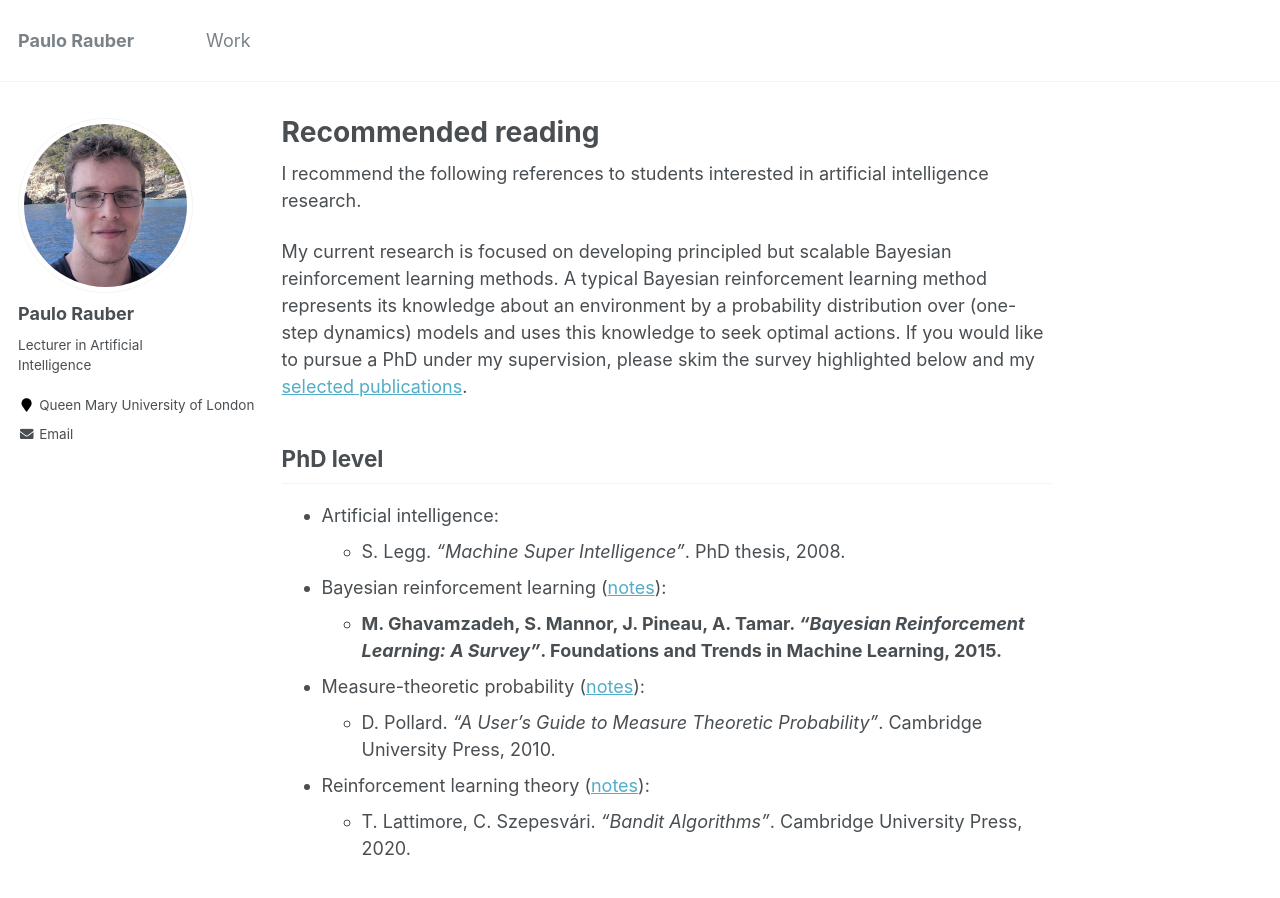
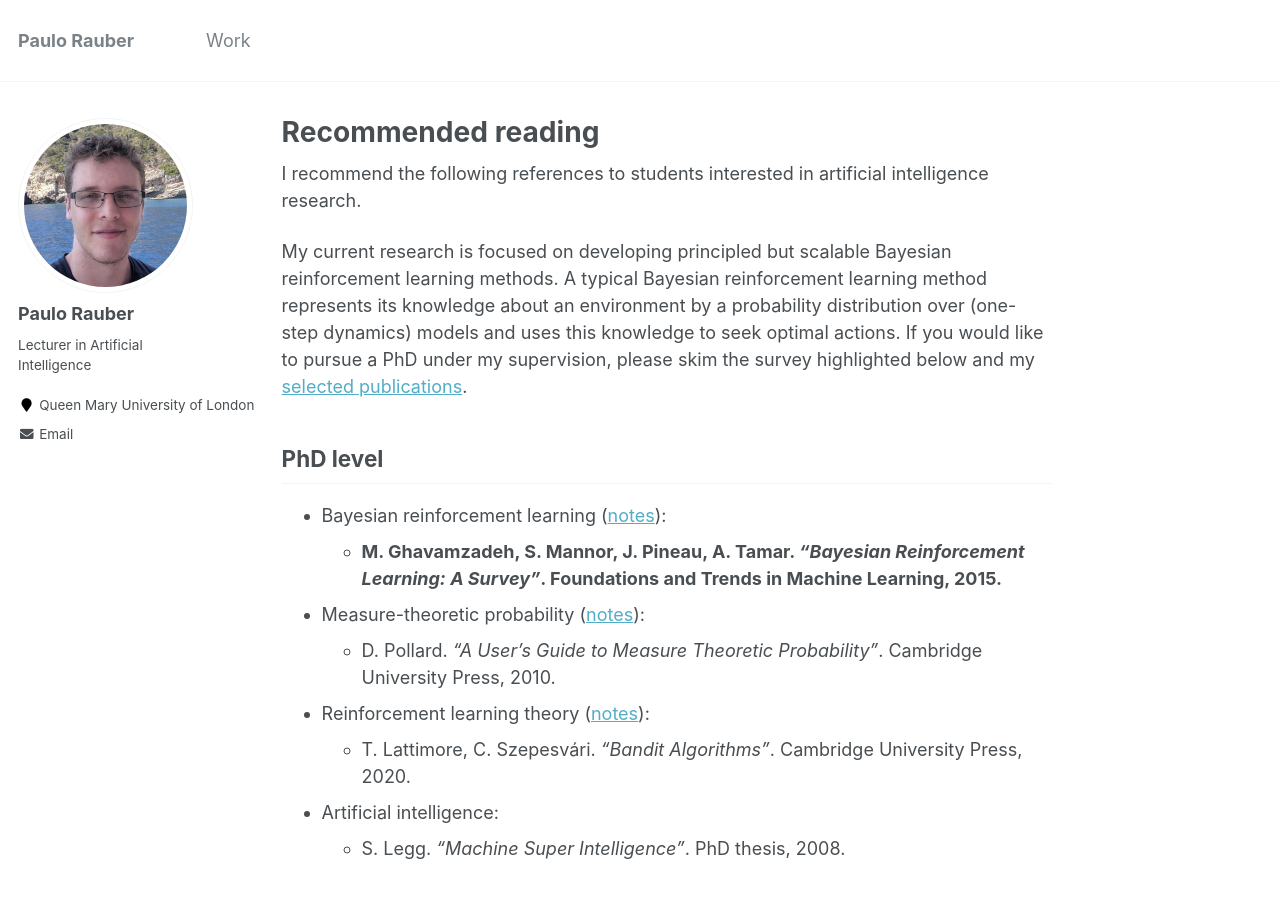
Before and after one commit to paulorauber/paulorauber.github.io, a Jekyll site: the page built from _pages/recommended_reading.md, in a window 1280 px wide and 900 px high. Built offline with Jekyll 4.4.1, drawn with Linux system fonts in a browser that asks for light colours; part of the change alters nothing that is shown.

```diff
--- a/_pages/recommended_reading.md
+++ b/_pages/recommended_reading.md
@@ -12,9 +12,6 @@ My current research is focused on developing principled but scalable Bayesian re
 
 ## PhD level
 
-* Artificial intelligence:
-  * S. Legg. *"Machine Super Intelligence"*. PhD thesis, 2008.
-
 * Bayesian reinforcement learning ([notes](/files/notes/mtbrl.pdf)):
   * __M. Ghavamzadeh, S. Mannor, J. Pineau, A. Tamar. *"Bayesian Reinforcement Learning: A Survey"*. Foundations and Trends in Machine Learning, 2015.__
 
@@ -24,6 +21,8 @@ My current research is focused on developing principled but scalable Bayesian re
 * Reinforcement learning theory ([notes](/files/notes/rl_theory.pdf)):
   * T. Lattimore, C. Szepesvári. *"Bandit Algorithms"*. Cambridge University Press, 2020.
 
+* Artificial intelligence:
+  * S. Legg. *"Machine Super Intelligence"*. PhD thesis, 2008.
 
 ## MSc level
 
```
